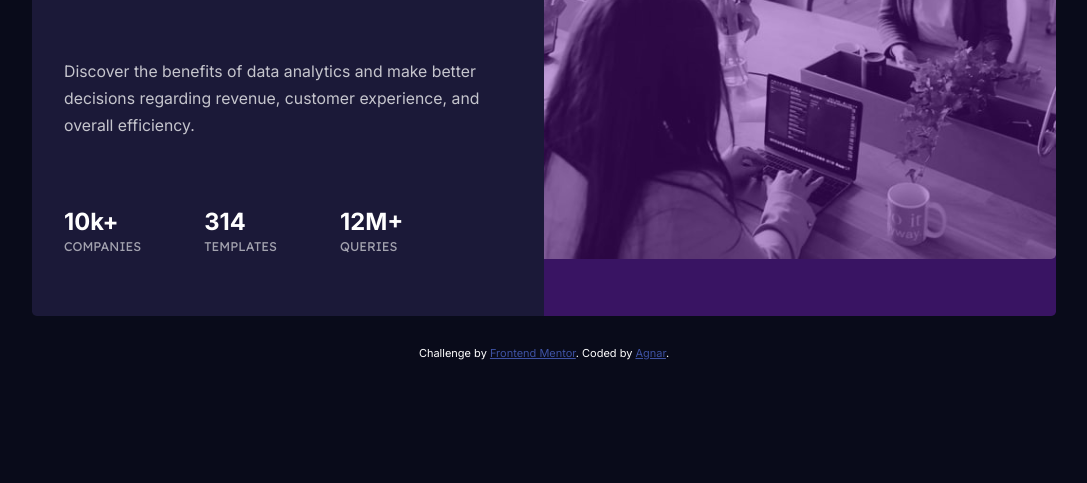
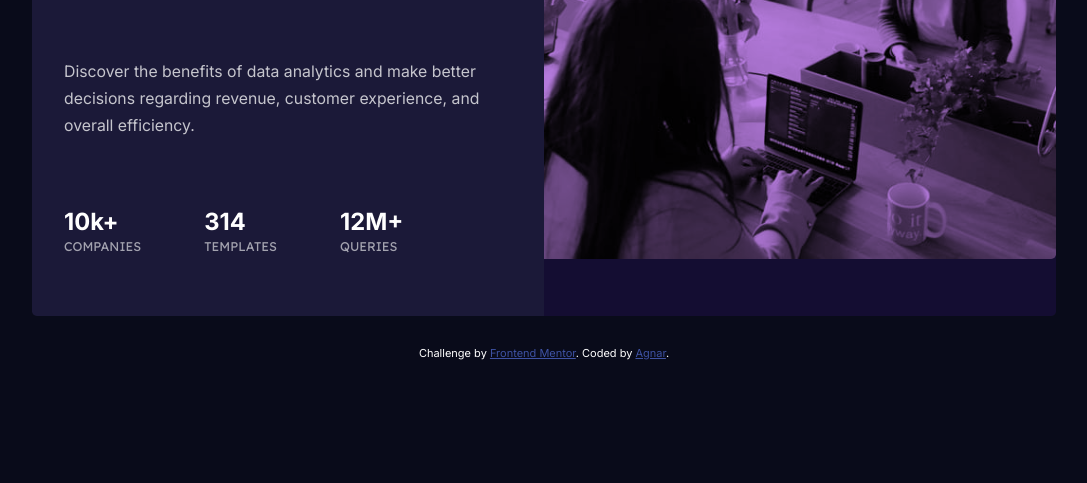
Before and after one commit to agnar-nomad/public-repos, a plain HTML site: page frontendmentor/stats-preview-card-component-agnar/index.html in a window 1280 px wide. Shown: the part 317-800 px from the top of the page, without its empty margins (96-1183 px from the left). Drawn offline with Linux system fonts and the light colour scheme.

Commit message:
fixed the colour overlay on the img

```diff
--- a/frontendmentor/stats-preview-card-component-agnar/styles.css
+++ b/frontendmentor/stats-preview-card-component-agnar/styles.css
@@ -48,8 +48,9 @@ img {
   content: "";
   position: absolute;
   inset: 0;
-  background-color: hsl(276, 84%, 35%);
-  opacity: 0.4;
+  background-color: hsl(276, 64%, 61%);
+  mix-blend-mode: multiply;
+  opacity: 0.8;
   border-radius: 1rem 1rem 0 0;
 }
 .description-div {
```
